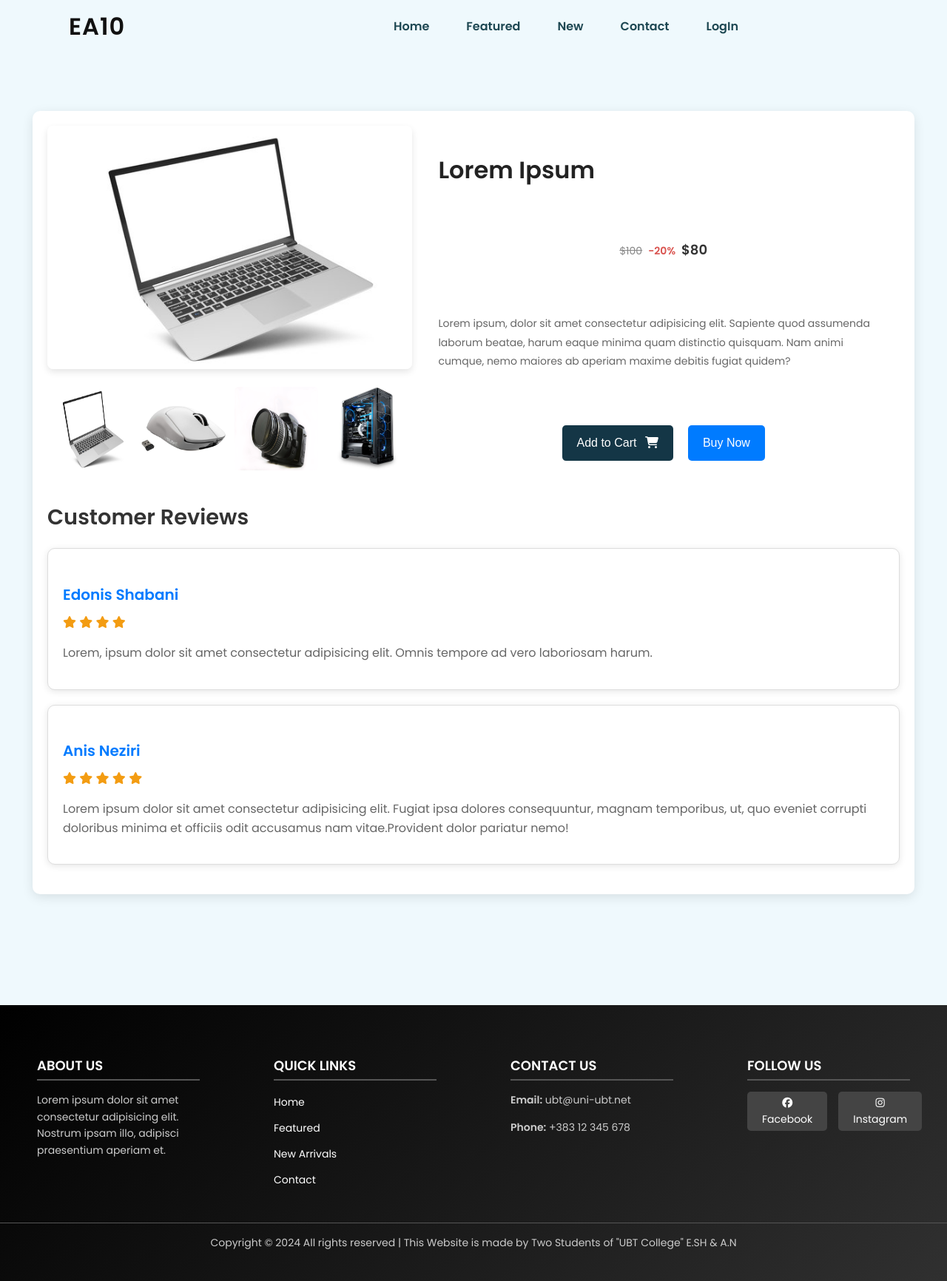
After one commit to edonisshabani/Projekti-UBT, a PHP site: page /product.html in a window 1280 px wide. The commit adds this page. Shown: the whole page at 74% size. Run offline with PHP 8.4, Linux system fonts and the light colour scheme; some libraries are stand-ins or nearby versions.

Commit message:
11th commit ES

```diff
--- /dev/null
+++ b/product.html
@@ -0,0 +1,123 @@
+<!DOCTYPE html>
+<html lang="en">
+<head>
+    <meta charset="UTF-8">
+    <meta name="viewport" content="width=device-width, initial-scale=1.0">
+    <title>Products</title>
+    <link rel="stylesheet" href="style.css">
+    <script src="https://kit.fontawesome.com/707ec381ad.js" crossorigin="anonymous"></script>
+</head>
+<body>
+        <!----Menu e Webit--->
+        <header style="background-color:rgba(255, 255, 255, 0.98);">
+            <a href="#" class="logo">EA10</a>
+            <button class="mob-menu" ><i class="fa-solid fa-bars"></i></button>
+            <ul class="navlist">
+                <li><a href="index.html">Home</a></li>
+                <li><a href="#featured">Featured</a></li>
+                <li><a href="#new">New</a></li>
+                <li><a href="contact.html">Contact</a></li>
+                <li><a href="LogIn.html">LogIn</a></li>
+            </ul>
+        </header>
+
+    <main>
+        <div class="container">
+            <div class="product-page">
+                <div class="product-images">
+                    <img src="img/fea1.jpg"class="main-image" id="mainImage">
+                    <div class="thumbnail-images">
+                        <img src="img/fea1.jpg" onclick="changeImage('img/fea1.jpg')">
+                        <img src="img/fea2.jpg" onclick="changeImage('img/fea2.jpg')">
+                        <img src="img/fea3.jpg" onclick="changeImage('img/fea3.jpg')">
+                        <img src="img/fea4.jpg" onclick="changeImage('img/fea4.jpg')">
+                    </div>
+                </div>
+                <div class="product-details">
+                    <h1 class="product-title">Lorem Ipsum</h1>
+                    <div class="price-container">
+                        <span class="original-price">$100</span>
+                        <span class="discount">-20%</span>
+                        <span class="final-price">$80</span>
+                    </div>
+                    <p class="description">
+                        Lorem ipsum, dolor sit amet consectetur adipisicing elit. Sapiente quod assumenda laborum beatae, harum eaque minima quam
+                        distinctio quisquam. Nam animi cumque, nemo maiores ab aperiam maxime debitis fugiat quidem?
+                    </p>
+                    <div class="button-container">
+                        <button class="add-to-cart">Add to Cart <i class="fa-solid fa-cart-shopping"></i></button>
+                        <button class="buy-now">Buy Now</button>
+                    </div>
+                </div>
+            </div>
+            <div class="reviews">
+                <h3>Customer Reviews</h3>
+                <div class="review-item">
+                    <h4>Edonis Shabani</h4>
+                    <div class="rating">
+                        <i class="fa fa-star"></i>
+                        <i class="fa fa-star"></i>
+                        <i class="fa fa-star"></i>
+                        <i class="fa fa-star"></i>
+                    </div>
+                    <p>Lorem, ipsum dolor sit amet consectetur adipisicing elit. Omnis tempore ad vero laboriosam harum.</p>
+                </div>
+                <div class="review-item">
+                    <h4>Anis Neziri</h4>
+                    <div class="rating">
+                        <i class="fa fa-star"></i>
+                        <i class="fa fa-star"></i>
+                        <i class="fa fa-star"></i>
+                        <i class="fa fa-star"></i>
+                        <i class="fa fa-star"></i>
+                    </div>
+                    <p>Lorem ipsum dolor sit amet consectetur adipisicing elit. Fugiat ipsa dolores consequuntur, magnam temporibus, ut,
+                        quo eveniet corrupti doloribus minima et officiis odit accusamus nam vitae.Provident dolor pariatur nemo!</p>
+                </div>
+            </div>
+    </main>
+
+    <footer class="footer">
+        <div class="footer-container">
+          <!-- Pjesa e Informatave -->
+          <div class="footer-about">
+            <h3>About Us</h3>
+            <p> Lorem ipsum dolor sit amet consectetur adipisicing elit. Nostrum ipsam illo, adipisci praesentium aperiam et.</p>
+          </div>
+
+          <!-- Pjesa E linqeve -->
+          <div class="footer-links">
+            <h3>Quick Links</h3>
+            <ul>
+              <li><a href="index.html">Home</a></li>
+              <li><a href="#">Featured</a></li>
+              <li><a href="#">New Arrivals</a></li>
+              <li><a href="contact.html">Contact</a></li>
+            </ul>
+          </div>
+
+          <!-- Pjesa e kontaktit -->
+          <div class="footer-contact">
+            <h3>Contact Us</h3>
+            <p><strong>Email:</strong> ubt@uni-ubt.net</p>
+            <p><strong>Phone:</strong> +383 12 345 678</p>
+          </div>
+
+          <!-- Pjesa e rrjeteve sociale -->
+          <div class="footer-social">
+            <h3>Follow Us</h3>
+            <div class="social-icons">
+              <a href="#" class="facebook"><i class="fa-brands fa-facebook"></i> Facebook</a>
+              <a href="#" class="instagram"><i class="fa-brands fa-instagram"></i> Instagram</a>
+            </div>
+          </div>
+        </div>
+
+        <!-- Pjesa e copyright -->
+        <div class="footer-bottom">
+          <p>Copyright © 2024 All rights reserved | This Website is made by Two Students of "UBT College" E.SH & A.N</p>
+        </div>
+      </footer>
+    <script src="script/main.js"></script>
+</body>
+</html>
--- a/script/main.js
+++ b/script/main.js
@@ -11,7 +11,12 @@ window.onscroll = function() {
         header.style.backgroundColor = 'transparent';
     }
 };
-
+function openProductPage(url) {
+    window.location.href = url;
+}
+function changeImage(src) {
+    document.getElementById('mainImage').src = src;
+}
 
 
 // Anisi
--- a/style.css
+++ b/style.css
@@ -176,7 +176,7 @@ section{
     gap: 20px;
     padding: 20px;
     margin: 0 auto;
-    max-width: 1200px;
+    max-width: 1500px;
 }
 
 .product-card {
@@ -192,6 +192,7 @@ section{
 .product-card:hover {
     transform: translateY(-5px);
     box-shadow: 0 6px 15px rgba(0, 0, 0, 0.2);
+    cursor: pointer;
 }
 
 .product-card img {
@@ -407,6 +408,131 @@ padding-left: 7px;
      text-align: center;
     }
   }
+
+
+  /* Stiizimi i faqes se produkteve */
+
+.container {
+     width: 90%;
+     max-width: 1200px;
+     margin: 150px auto;
+     padding: 20px;
+     background-color: #fff;
+     border-radius: 10px;
+     box-shadow: 0 4px 15px rgba(0, 0, 0, 0.1);
+}
+
+.product-page {
+    display: flex;
+    flex-wrap: wrap;
+    gap: 20px;
+}
+.product-images {
+    flex: 1 1 40%;
+}
+
+.main-image {
+    width: 100%;
+    border-radius: 8px;
+    box-shadow: 0 4px 10px rgba(0, 0, 0, 0.1);
+}
+.thumbnail-images {
+    display: flex;
+    justify-content: space-between;
+    margin-top: 15px;
+}
+
+.thumbnail-images img {
+    width: 23%;
+    border-radius: 8px;
+    cursor: pointer;
+    border: 2px solid transparent;
+    transition: transform 0.3s ease, border-color 0.3s ease;
+}
+.thumbnail-images img:hover, .thumbnail-images img:active {
+    transform: scale(1.1);
+    border-color: #007bff;
+}
+.product-details {
+    flex: 1 1 50%;
+    display: flex;
+    flex-direction: column;
+    justify-content: space-between;
+}
+
+.product-title {
+    font-size: 2rem;
+    font-weight: 600;
+    margin-bottom: 15px;
+    color: #222;
+}
+.description {
+    margin: 20px 0;
+    color: #555;
+    font-size: 1rem;
+    line-height: 1.8;
+}
+
+.button-container {
+    display: flex;
+    gap: 20px;
+}
+
+.button-container button {
+    padding: 15px 20px;
+    font-size: 1rem;
+    color: white;
+    border: none;
+    border-radius: 5px;
+    cursor: pointer;
+    transition: transform 0.3s ease, background-color 0.3s ease;
+}
+.reviews {
+    margin-top: 40px;
+}
+
+.reviews h3 {
+    font-size: 1.8rem;
+    margin-bottom: 20px;
+    color: #333;
+    font-weight: 600;
+}
+
+.review-item {
+    padding: 20px;
+    margin-bottom: 20px;
+    background: #fff;
+    border: 1px solid #ddd;
+    border-radius: 10px;
+    box-shadow: 0 2px 10px rgba(0, 0, 0, 0.1);
+    transition: box-shadow 0.3s ease;
+}
+
+.review-item:hover {
+    box-shadow: 0 4px 20px rgba(0, 0, 0, 0.2);
+}
+
+.review-item h4 {
+    margin-bottom: 10px;
+    font-size: 20px;
+    font-weight: 600;
+    color: #007bff;
+}
+
+.review-item p {
+    color: #666;
+    font-size: 16px;
+    line-height: 1.6;
+}
+
+.review-item .rating {
+    margin-top: 10px;
+    color: #f39c12;
+}
+
+.review-item .rating i {
+    font-size: 16px;
+}
 
 /* Anisi */
 .main {
```
Also changed, not shown: index.html (+10 -10 lines).
